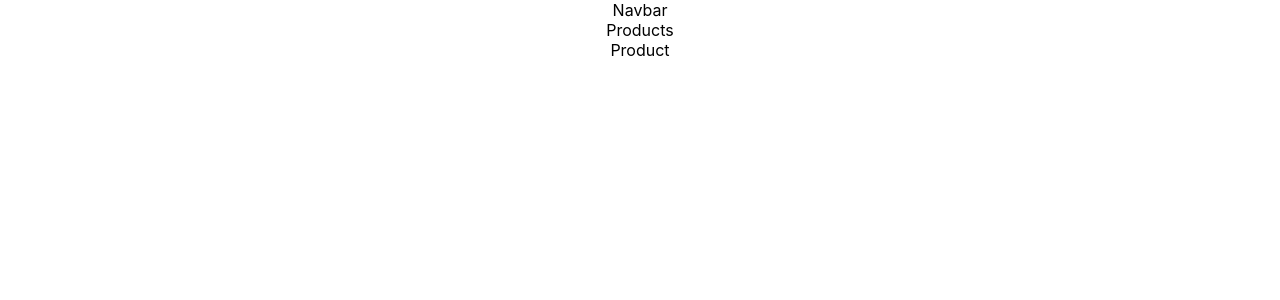
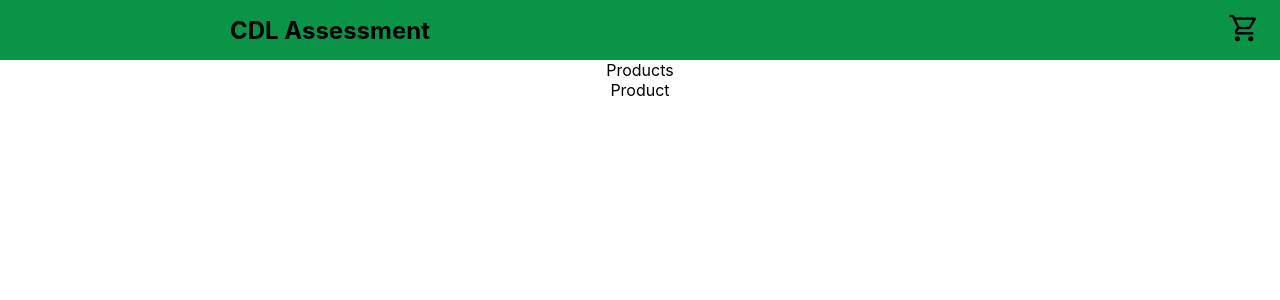
Before and after one commit to djevy/cdl-assessment, a React (Create React App) app: page / in a window 1280 px wide. Shown: the top 300 px of the page. Built offline with nearby package versions, Linux system fonts and the light colour scheme.

Commit message:
Started to style shopping cart component

```diff
--- a/public/index.html
+++ b/public/index.html
@@ -9,6 +9,7 @@
       name="description"
       content="This is project is an assessment activity provided by CDL."
     />
+    <link rel="stylesheet" href="https://fonts.googleapis.com/css2?family=Material+Symbols+Outlined:opsz,wght,FILL,GRAD@20..48,100..700,0..1,-50..200" />
     <link rel="apple-touch-icon" href="%PUBLIC_URL%/logo192.png" />
     <link rel="manifest" href="%PUBLIC_URL%/manifest.json" />
 
--- a/src/App.css
+++ b/src/App.css
@@ -1,3 +1,20 @@
 .App {
   text-align: center;
 }
+
+h1 {
+  margin: 0px;
+}
+
+.button {
+  padding: 0.6em 1em;
+  border: none;
+  outline: none;
+  color: rgb(255, 255, 255);
+  background: #212522;
+  cursor: pointer;
+  position: relative;
+  z-index: 0;
+  border-radius: 10px;
+  user-select: none;
+}
--- a/src/App.js
+++ b/src/App.js
@@ -1,12 +1,17 @@
+import { useState } from "react";
 import "./App.css";
 import Navbar from "./Components/Navbar/Navbar";
 import Home from "./Pages/Home/Home";
 
 function App() {
+  const [showCart, setShowCart] = useState();
+  const toggleCart = () => {
+    setShowCart(!showCart);
+  };
   return (
     <div className="App">
-      <Navbar />
-      <Home />
+      <Navbar toggleCart={toggleCart}/>
+      <Home showCart={showCart}/>
     </div>
   );
 }
--- a/src/Components/Cart/Cart.css
+++ b/src/Components/Cart/Cart.css
@@ -0,0 +1,21 @@
+.cart {
+    position: absolute;
+    right: 5px;
+    margin-top: 5px;
+    background-color: rgb(28, 202, 107);
+    min-width: 300px;
+    min-height: 300px;
+    flex-direction: column;
+    justify-content: space-between;
+    padding: 10px;
+    border-radius: 15px;
+    display: none;
+}
+
+.show {
+    display: flex;
+}
+
+#checkout-button {
+
+}
--- a/src/Components/Cart/Cart.jsx
+++ b/src/Components/Cart/Cart.jsx
@@ -1,10 +1,16 @@
-import React from 'react'
-import "./Cart.css"
+import React from "react";
+import "./Cart.css";
 
-const Cart = () => {
+const Cart = ({ showCart }) => {
   return (
-    <div>Cart</div>
-  )
-}
+    <div className={showCart ? "cart show" : "cart"}>
+      <h3>Shopping Cart</h3>
+      <div className="cart-products"></div>
+      <button className="button" id="checkout-button">
+        Checkout
+      </button>
+    </div>
+  );
+};
 
-export default Cart
+export default Cart;
--- a/src/Components/Navbar/Navbar.css
+++ b/src/Components/Navbar/Navbar.css
@@ -0,0 +1,24 @@
+#navbar {
+  min-height: 50px;
+  background-color: rgb(10, 148, 72);
+  display: grid;
+  align-items: center;
+  grid-template-columns: 50% 50%;
+  padding: 5px 20px;
+}
+
+#navbar .app-title {
+  font-size: 1.5em;
+}
+#navbar .cart-icon {
+  margin-left: auto;
+}
+#navbar .cart-icon span {
+  cursor: pointer;
+  font-size: 2em;
+  transform: scale(1);
+}
+
+#navbar .cart-icon span:hover {
+    transform: scale(1.2);
+  }
--- a/src/Components/Navbar/Navbar.jsx
+++ b/src/Components/Navbar/Navbar.jsx
@@ -1,10 +1,13 @@
-import React from 'react'
-import "./Navbar.css"
+import React from "react";
+import "./Navbar.css";
 
-const Navbar = () => {
+const Navbar = ({toggleCart}) => {
   return (
-    <div>Navbar</div>
-  )
-}
+    <div id="navbar">
+        <h1 className="app-title">CDL Assessment</h1>
+      <div className="cart-icon"><span className="material-symbols-outlined" onClick={toggleCart}>shopping_cart</span></div>
+    </div>
+  );
+};
 
-export default Navbar
+export default Navbar;
--- a/src/Pages/Home/Home.jsx
+++ b/src/Pages/Home/Home.jsx
@@ -1,10 +1,12 @@
 import React from "react";
 import "./Home.css";
 import Products from "../../Components/Products/Products";
+import Cart from "../../Components/Cart/Cart";
 
-const Home = () => {
+const Home = ({showCart}) => {
   return (
     <div>
+      <Cart showCart={showCart}/>
       <Products />
     </div>
   );
```
